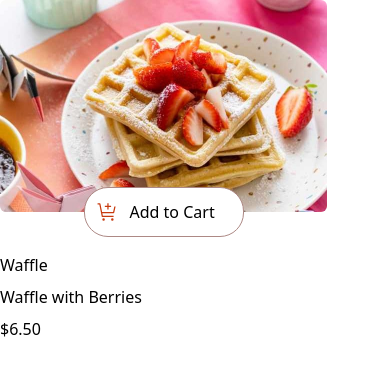
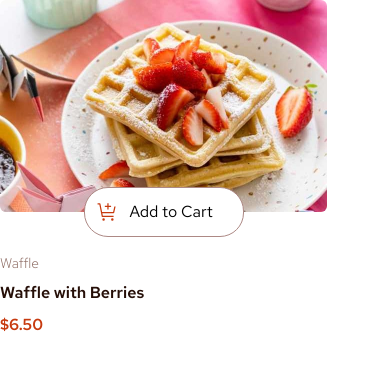
Before and after one commit to sercansimsek/product-list-with-cart, a React (Vite) app: page / in a window 390 px wide. Shown: the top 374 px of the page. Built offline with nearby package versions, Linux system fonts and the light colour scheme.

Commit message:
Card component styles added for the mobile screens

```diff
--- a/src/components/Card.jsx
+++ b/src/components/Card.jsx
@@ -3,7 +3,7 @@ import cartImg from "../assets/images/icon-add-to-cart.svg";
 
 export const Card = () => {
   return (
-    <div className="w-[327px] h-[319px]">
+    <div className="w-[327px] h-[319px] font-redHat">
       <div className="flex flex-col justify-center items-center ">
         <img src={waffleImg} alt="waffle" className="h-[212px] rounded-md" />
         <div className="flex gap-3 bg-[#fff] text-black border border-rose400 p-3 w-[160px] rounded-3xl -m-[25px]">
@@ -13,9 +13,11 @@ export const Card = () => {
       </div>
 
       <div className="flex flex-col gap-2 mt-[41px]">
-        <span>Waffle</span>
-        <span>Waffle with Berries</span>
-        <span>$6.50</span>
+        <span className="font-thin text-rose500 text-sm">Waffle</span>
+        <span className="font-semibold text-rose900 text-md">
+          Waffle with Berries
+        </span>
+        <span className="text-red text-md font-semibold">$6.50</span>
       </div>
     </div>
   );
--- a/src/index.css
+++ b/src/index.css
@@ -1,5 +1,15 @@
 @import "tailwindcss";
 
 @theme {
+  --font-redHat: "Red Hat Text", sans-serif;
+
+  --color-red: oklch(0.5547 0.1844 35.48);
+  --color-green: oklch(0.6385 0.1302 163.27);
+
+  --color-rose50: oklch(0.9844 0.0043 48.7);
+  --color-rose100: oklch(0.9514 0.0085 35.98);
+  --color-rose300: oklch(0.7725 0.0341 37.6);
   --color-rose400: oklch(0.6638 0.0448 27.04);
+  --color-rose500: oklch(0.5331 0.0491 34.49);
+  --color-rose900: oklch(0.2016 0.041 37.95);
 }
```
